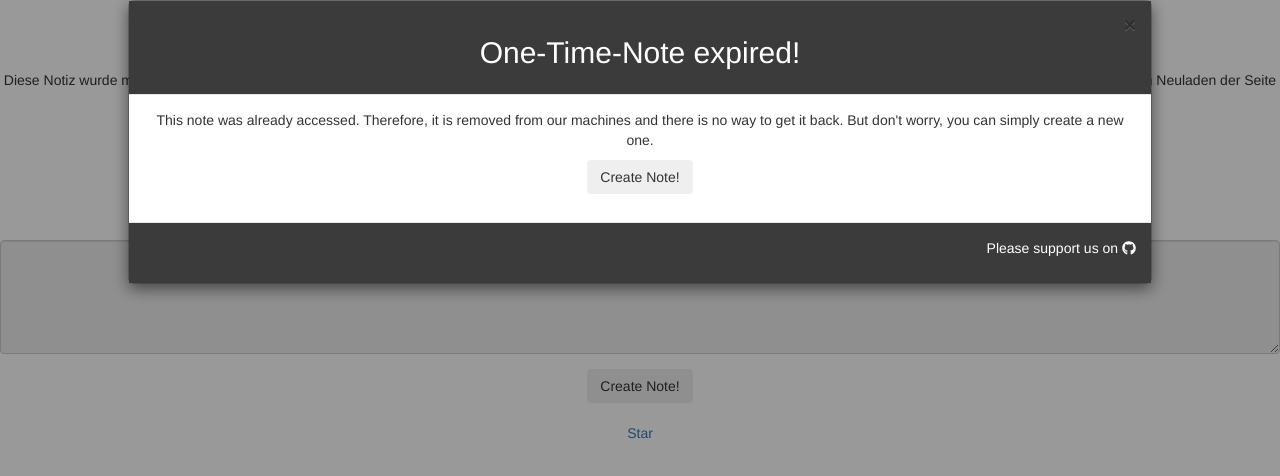
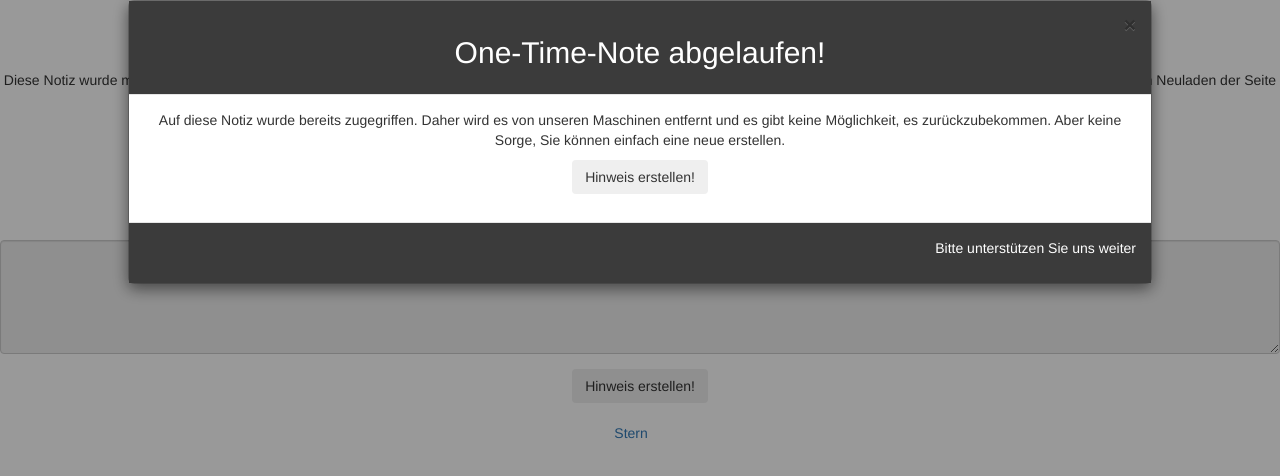
Before and after one commit to dextreem/one-time-note, a website: page de/views/showNote.html in a window 1280 px wide. Drawn offline with nearby package versions, Linux system fonts and the light colour scheme; files that its build step writes are made by us from their sources; no server answers; files whose address does not match are found by name.

Commit message:
Translate showNote.html via GitLocalize

```diff
--- a/de/views/showNote.html
+++ b/de/views/showNote.html
@@ -8,55 +8,36 @@
     <script async defer src="https://buttons.github.io/buttons.js"></script>
   </head>
   <body>
-    <h1>Someone sent you an encrypted Note!</h1>
+    <h1>Jemand hat Ihnen eine verschlüsselte Notiz geschickt!</h1>
     <p>Diese Notiz wurde mit einem Passwort verschlüsselt und anonym auf unseren Maschinen gespeichert. Während Sie dies lesen, ist es bereits entfernt und für immer verschwunden. Beim Neuladen der Seite wird die Notiz nicht gefunden.</p>
-    <p>
-       The password is required to encrypt the message. If you enter a wrong
-       password, the message stays invisible.
-     </p>
+    <p>Das Passwort wird benötigt, um die Nachricht zu verschlüsseln. Wenn Sie ein falsches Passwort eingeben, bleibt die Nachricht unsichtbar.</p>
     <div class="form-group">
       <input id="password" name="password" type="password" placeholder="Password">
     </div>
     <div class="form-group">
-      <button class="btn" onclick="decryptNote()">Decrypt!</button>
+      <button class="btn" onclick="decryptNote()">Entschlüsseln!</button>
     </div>
     <div class="form-group">
       <textarea class="form-control" id="note" name="note" rows="5" disabled></textarea>
     </div>
     <div>
-      <button class="btn" onclick="redirectToCreateNote()">Create Note!</button>
+      <button class="btn" onclick="redirectToCreateNote()">Hinweis erstellen!</button>
     </div>
     <div>
       <span id="encryptedNote" hidden></span>
     </div>
     <br>
     <div>
-       <a class="github-button" data-show-count="true" href="https://github.com/dextreem/one-time-note" data-icon="octicon-star" aria-label="Star dextreem/one-time-note on GitHub">Star</a>
-     <div id="myModal" class="modal">
-       <div class="modal-content">
-         <div class="modal-header">
-           <span class="close">×</span>
-           <h2>One-Time-Note expired!</h2>
-         </div>
-         <div class="modal-body">
-           <p>
-             This note was already accessed. Therefore, it is removed from our
-             machines and there is no way to get it back. But don't worry, you
-             can simply create a new one.
-           </p>
-           <button class="btn" onclick="redirectToCreateNote()">Create Note!</button>
-         </div>
-         <div class="modal-footer">
-           <p>
-             Please support us on
-             <a href="https://github.com/dextreem/one-time-note">
-               <i class="fab fa-github icon"></i>
-             </a>
-           </p>
-         </div>
-       </div>
-     </div>
-   </div>
+<a class="github-button" data-show-count="true" href="https://github.com/dextreem/one-time-note" data-icon="octicon-star" aria-label="Star dextreem/one-time-note on GitHub">Stern</a><div id="myModal" class="modal"><div class="modal-content">
+<div class="modal-header"> <span class="close">×</span><h2> One-Time-Note abgelaufen!</h2>
+</div>
+<div class="modal-body">
+<p> Auf diese Notiz wurde bereits zugegriffen. Daher wird es von unseren Maschinen entfernt und es gibt keine Möglichkeit, es zurückzubekommen. Aber keine Sorge, Sie können einfach eine neue erstellen.</p> <button class="btn" onclick="redirectToCreateNote()">Hinweis erstellen!</button>
+</div>
+<div class="modal-footer"><p> Bitte unterstützen Sie uns weiter</p></div>
+</div></div>
+<a href="https://github.com/dextreem/one-time-note"></a><i class="fab fa-github icon"></i>
+</div>
 </body>
   <script src="https://cdnjs.cloudflare.com/ajax/libs/crypto-js/3.1.2/rollups/aes.js"></script>
   <script defer src="https://pro.fontawesome.com/releases/v5.10.0/js/all.js" integrity="sha384-G/ZR3ntz68JZrH4pfPJyRbjW+c0+ojii5f+GYiYwldYU69A+Ejat6yIfLSxljXxD" crossorigin="anonymous"></script>
```
